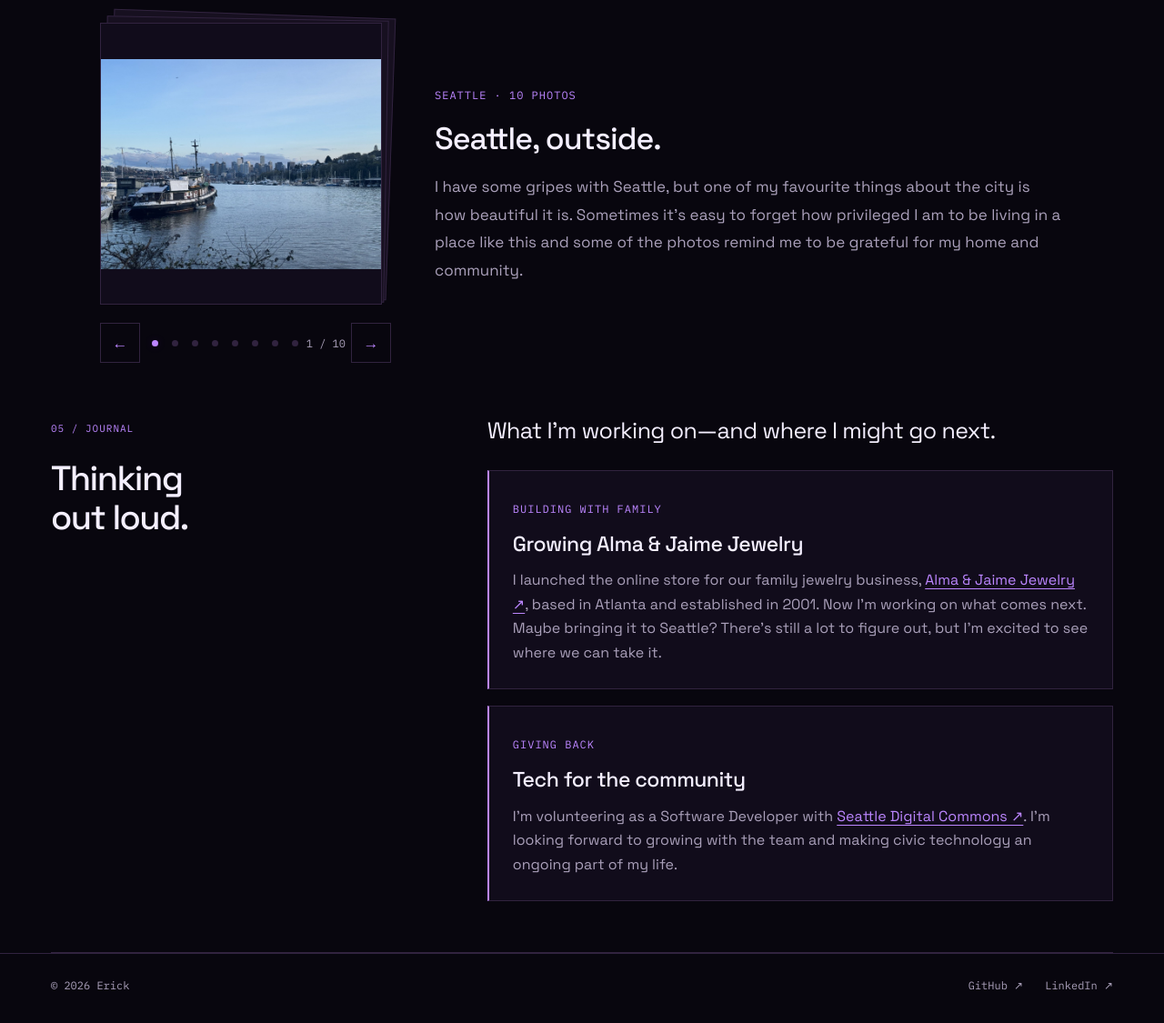
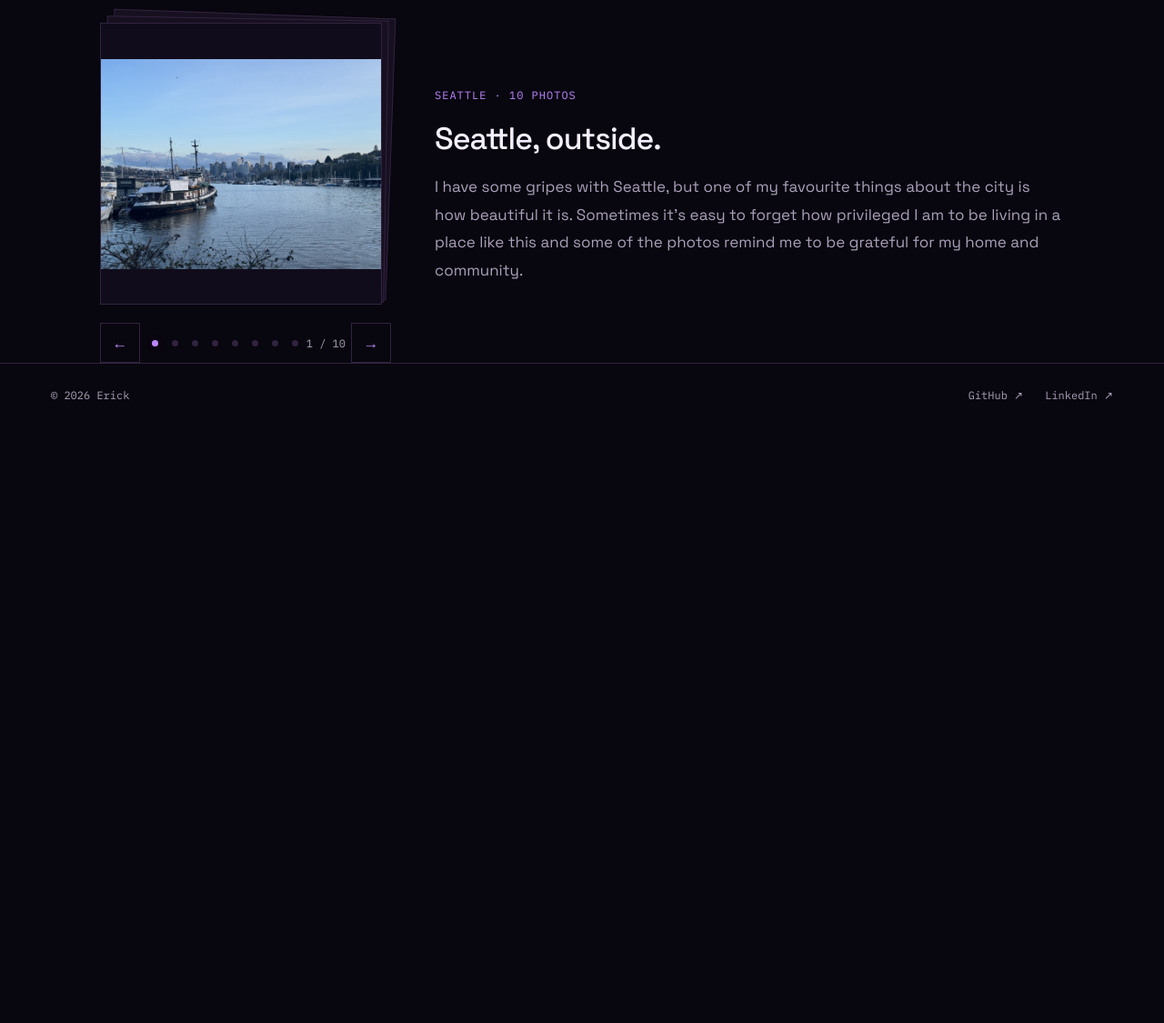
Before and after one commit to erickb336/portfolio, a plain HTML site: page dist/sample/journal/index.html in a window 1280 px wide. Shown: the part 1472-2597 px from the top of the page at 91% size. After the commit the page ends 1948 px from the top, so only its background shows below. Drawn offline with Linux system fonts and the light colour scheme.

Commit message:
Keep Thinking out loud exclusively on sample homepage

```diff
--- a/dist/sample/journal/index.html
+++ b/dist/sample/journal/index.html
@@ -43,7 +43,4 @@
           <div class="deck-controls" hidden><button class="deck-arrow" data-photo-prev aria-label="Previous photo">←</button><div class="deck-dots" aria-label="Choose a photo"><button data-photo-index="0" aria-label="Show across the water"></button><button data-photo-index="1" aria-label="Show seaplanes at dusk"></button><button data-photo-index="2" aria-label="Show by the lake"></button><button data-photo-index="3" aria-label="Show a glimpse of the space needle"></button><button data-photo-index="4" aria-label="Show the monorail passing by"></button><button data-photo-index="5" aria-label="Show light on the city"></button><button data-photo-index="6" aria-label="Show my favourite mural in Seattle"></button><button data-photo-index="7" aria-label="Show Seattle photo 8"></button><button data-photo-index="8" aria-label="Show Seattle photo 9"></button><button data-photo-index="9" aria-label="Show Seattle photo 10"></button></div><span class="deck-count" aria-live="polite">1 / 10</span><button class="deck-arrow" data-photo-next aria-label="Next photo">→</button></div>
         </div>
         <div class="photo-prose"><span class="eyebrow accent">SEATTLE · 10 PHOTOS</span><h3 id="seattle-photo-title">Seattle, outside.</h3><p>I have some gripes with Seattle, but one of my favourite things about the city is how beautiful it is. Sometimes it’s easy to forget how privileged I am to be living in a place like this and some of the photos remind me to be grateful for my home and community.</p></div>
-      </article><section id="journal" class="section"><div class="section-label"><span>05 / JOURNAL</span><h2>Thinking<br>out loud.</h2></div><div class="section-content"><p class="lead">What I’m working on—and where I might go next.</p><div class="current-notes">
-      <article class="current-note"><span class="eyebrow">BUILDING WITH FAMILY</span><h3>Growing Alma &amp; Jaime Jewelry</h3><p>I launched the online store for our family jewelry business, <a href="https://www.almajaimejewelry.com/">Alma &amp; Jaime Jewelry ↗</a>, based in Atlanta and established in 2001. Now I’m working on what comes next. Maybe bringing it to Seattle? There’s still a lot to figure out, but I’m excited to see where we can take it.</p></article>
-      <article class="current-note"><span class="eyebrow">GIVING BACK</span><h3>Tech for the community</h3><p>I’m volunteering as a Software Developer with <a href="/sample/#volunteering">Seattle Digital Commons ↗</a>. I’m looking forward to growing with the team and making civic technology an ongoing part of my life.</p></article>
-    </div></div></section></main><footer class="wrap sample-footer"><span>© <span id="year">2026</span> Erick</span><nav aria-label="Social profiles"><a href="https://github.com/erickb336">GitHub ↗</a><a href="https://www.linkedin.com/in/erickb336/">LinkedIn ↗</a></nav></footer><script src="/script.js"></script></body></html>
+      </article></main><footer class="wrap sample-footer"><span>© <span id="year">2026</span> Erick</span><nav aria-label="Social profiles"><a href="https://github.com/erickb336">GitHub ↗</a><a href="https://www.linkedin.com/in/erickb336/">LinkedIn ↗</a></nav></footer><script src="/script.js"></script></body></html>
```
Also changed, not shown: dist/sample/index.html (+1 -1 lines).
